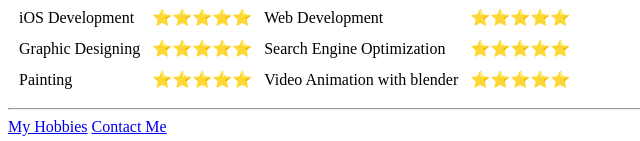
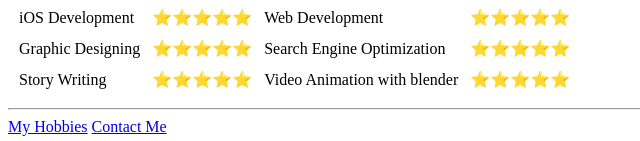
Before and after one commit to Holladworld/cv, a plain HTML site: page index.html in a window 1280 px wide. Shown: the part 727-868 px from the top of the page, 0-640 px from the left. Drawn offline with Linux system fonts and the light colour scheme.

Commit message:
Update index.html

```diff
--- a/index.html
+++ b/index.html
@@ -72,7 +72,7 @@
         <td>⭐⭐⭐⭐⭐</td>
       </tr>
       <tr>
-        <td>Painting</td>
+        <td>Story Writing</td>
         <td>⭐⭐⭐⭐⭐</td>
         <td>Video Animation with blender</td>
         <td>⭐⭐⭐⭐⭐</td>
```
